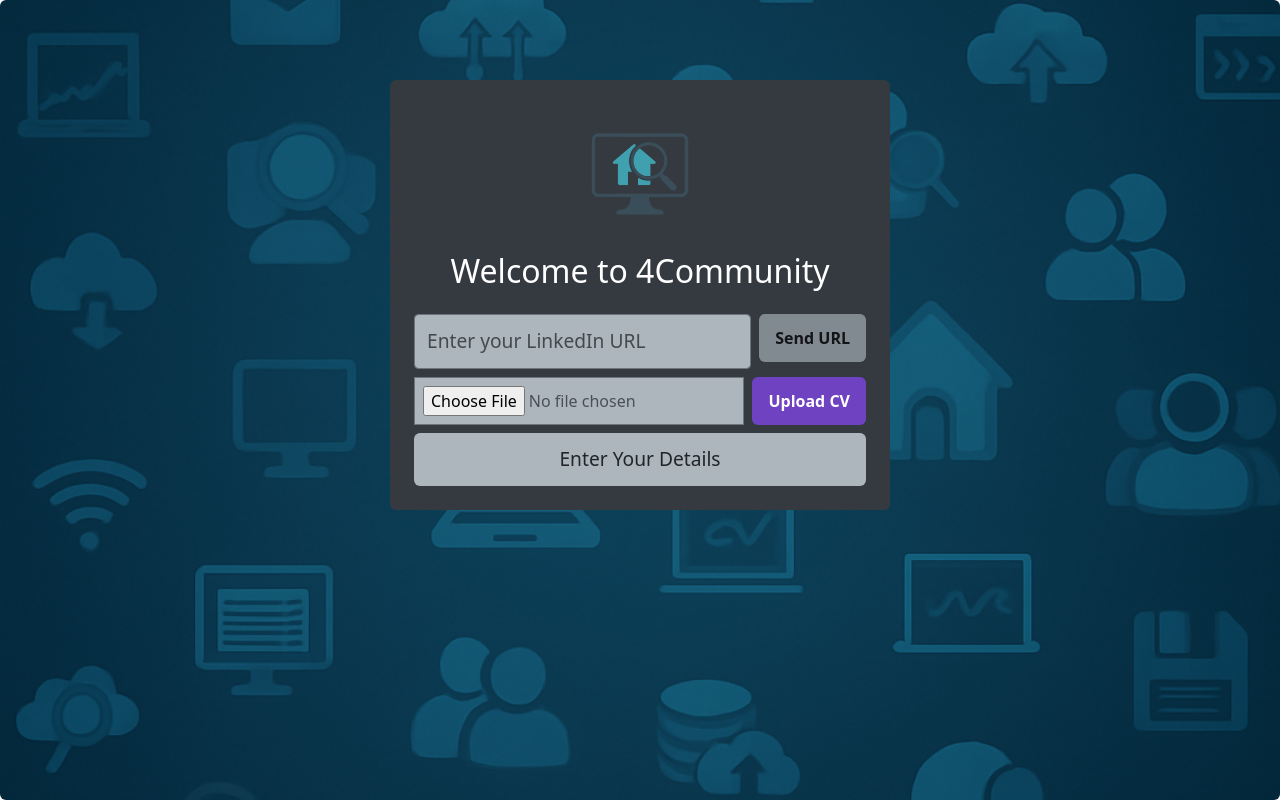
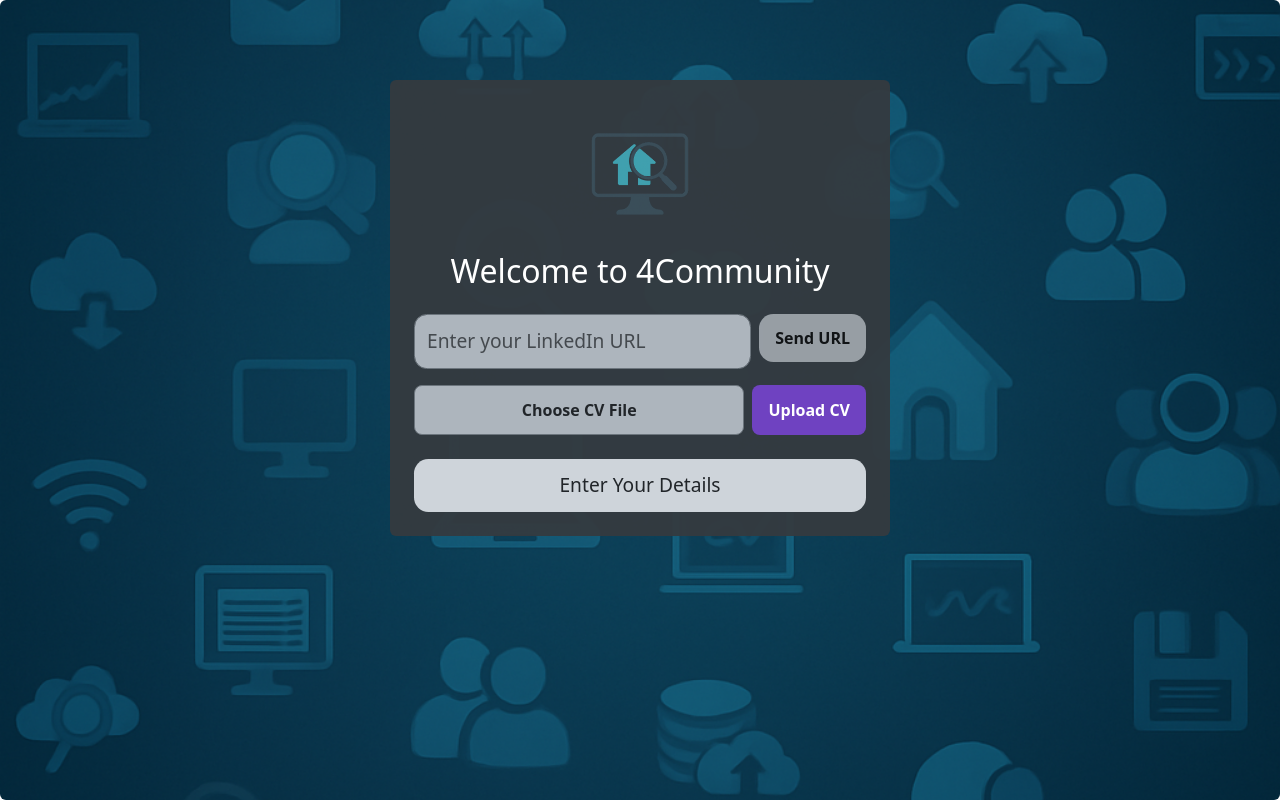
Before and after one commit to aviya1221/spintGroup4-cli, a React (Vite) app: page /user in a window 1280 px wide. Built offline with nearby package versions, Linux system fonts and the light colour scheme; no server answers.

Commit message:
welcome update design

```diff
--- a/src/userComp/Welcome.jsx
+++ b/src/userComp/Welcome.jsx
@@ -49,7 +49,7 @@ export default function Welcome() {
       <div
         className="p-4 rounded"
         style={{
-          backgroundColor: '#343a40',
+          backgroundColor: 'rgba(52, 58, 64, 0.95)', // במקום '#343a40'
           width: '100%',
           maxWidth: '500px',
           color: '#fff',
@@ -65,8 +65,8 @@ export default function Welcome() {
           Welcome to 4Community
         </h2>
 
-<div style={{ display: 'flex', gap: '0.5rem', marginBottom: '0.5rem' }}>
-  <input
+        <div style={{ display: 'flex', gap: '0.5rem', marginBottom: '1rem' }}>
+        <input
     type="url"
     className="form-control"
     placeholder="Enter your LinkedIn URL"
@@ -76,7 +76,7 @@ export default function Welcome() {
       color: '#495057',
       fontSize: '1.2rem',
       padding: '0.75rem',
-      borderRadius: '0.25rem',
+      borderRadius: '0.78rem',
       flex: 1,
     }}
     value={linkedinURL}
@@ -85,13 +85,14 @@ export default function Welcome() {
   <button
     className="btn"
     style={{
-      backgroundColor: hoverSend ? '#dee2e6' : '#adb5bd',
+      backgroundColor: hoverSend ? '#e9ecef' : '#ced4da',
       color: '#000000',
       fontSize: '1rem',
       border: 'none',
       padding: '0.75rem 1rem',
       height: '100%',
       fontWeight: 'bold',
+      borderRadius: '0.9rem',
     }}
     onClick={handleSendURL}
     onMouseEnter={() => setHoverSend(true)}
@@ -103,19 +104,32 @@ export default function Welcome() {
 </div>
 
 {/* כפתור העלאת קובץ */}
-<div style={{ display: 'flex', gap: '0.5rem' }}>
-  <input
-    type="file"
-    accept=".pdf,.doc,.docx"
-    onChange={(e) => setSelectedFile(e.target.files[0])}
+<div style={{ display: 'flex', gap: '0.5rem', marginBottom: '1rem' }}>
+  <label
+    htmlFor="cvUpload"
     style={{
       backgroundColor: '#adb5bd',
       border: '1px solid #6c757d',
-      color: '#495057',
-      padding: '0.5rem',
+      color: '#212529',
+      padding: '0.75rem 1rem',
+      borderRadius: '0.5rem',
+      cursor: 'pointer',
       flex: 1,
+      textAlign: 'center',
+      fontWeight: 'bold',
     }}
+  >
+    {selectedFile ? selectedFile.name : 'Choose CV File'}
+  </label>
+
+  <input
+    type="file"
+    id="cvUpload"
+    accept=".pdf,.doc,.docx"
+    onChange={(e) => setSelectedFile(e.target.files[0])}
+    style={{ display: 'none' }}
   />
+
   <button
     className="btn"
     style={{
@@ -124,19 +138,22 @@ export default function Welcome() {
       fontWeight: 'bold',
       padding: '0.75rem 1rem',
       border: 'none',
+      borderRadius: '0.5rem',
     }}
     onClick={() => analyzeAndUpload(selectedFile)}
   >
     Upload CV
   </button>
 </div>
+
         {/* כפתור מילוי ידני */}
         <button
           className="btn"
           style={{
             ...baseButtonStyle,
-            backgroundColor: hoverManual ? '#dee2e6' : '#adb5bd',
+            backgroundColor: hoverManual ? '#e9ecef' : '#ced4da',
             color: '#212529',
+            borderRadius: '0.9rem',
           }}
           onClick={handleManualEntry}
           onMouseEnter={() => setHoverManual(true)}
```
